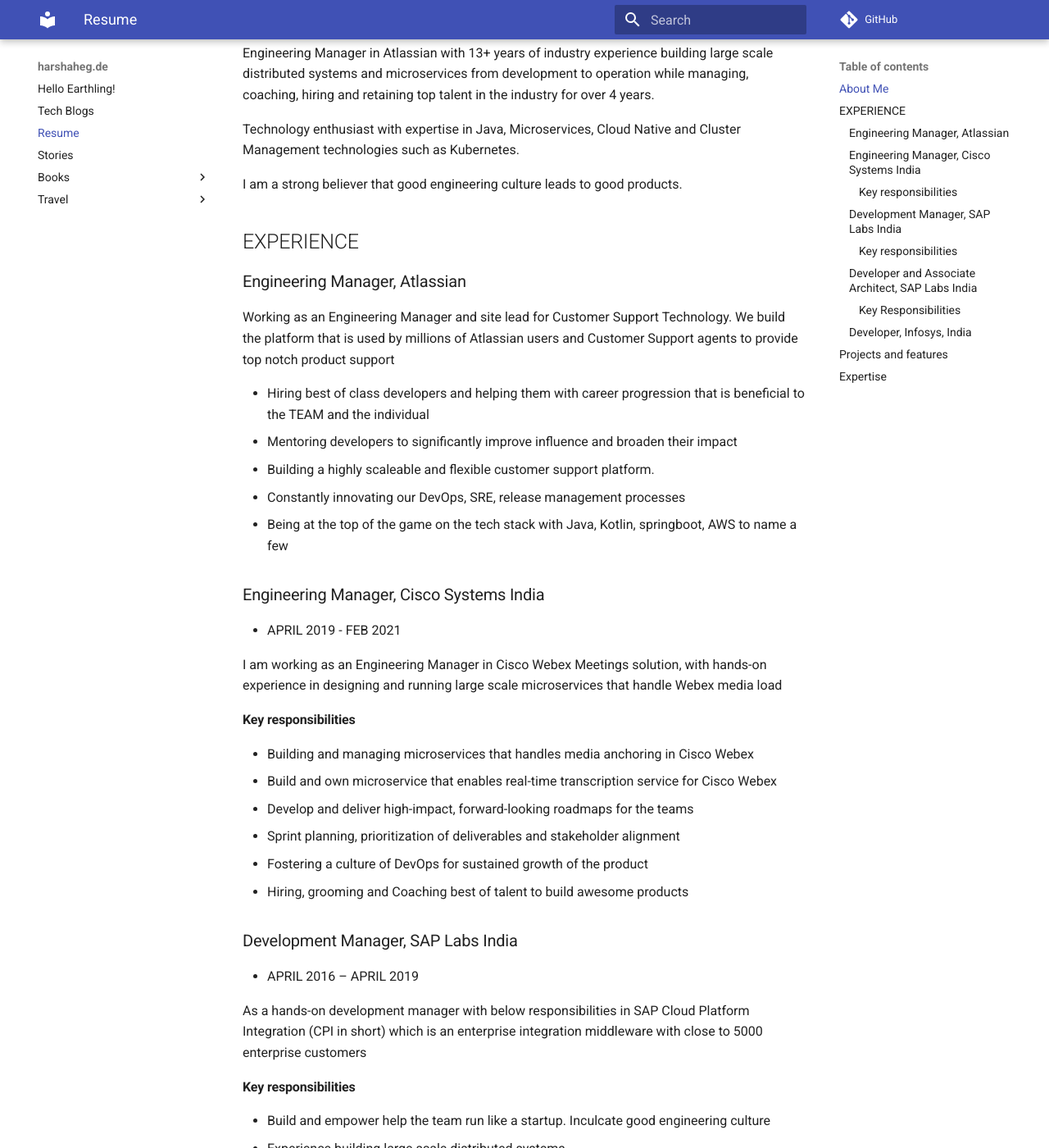
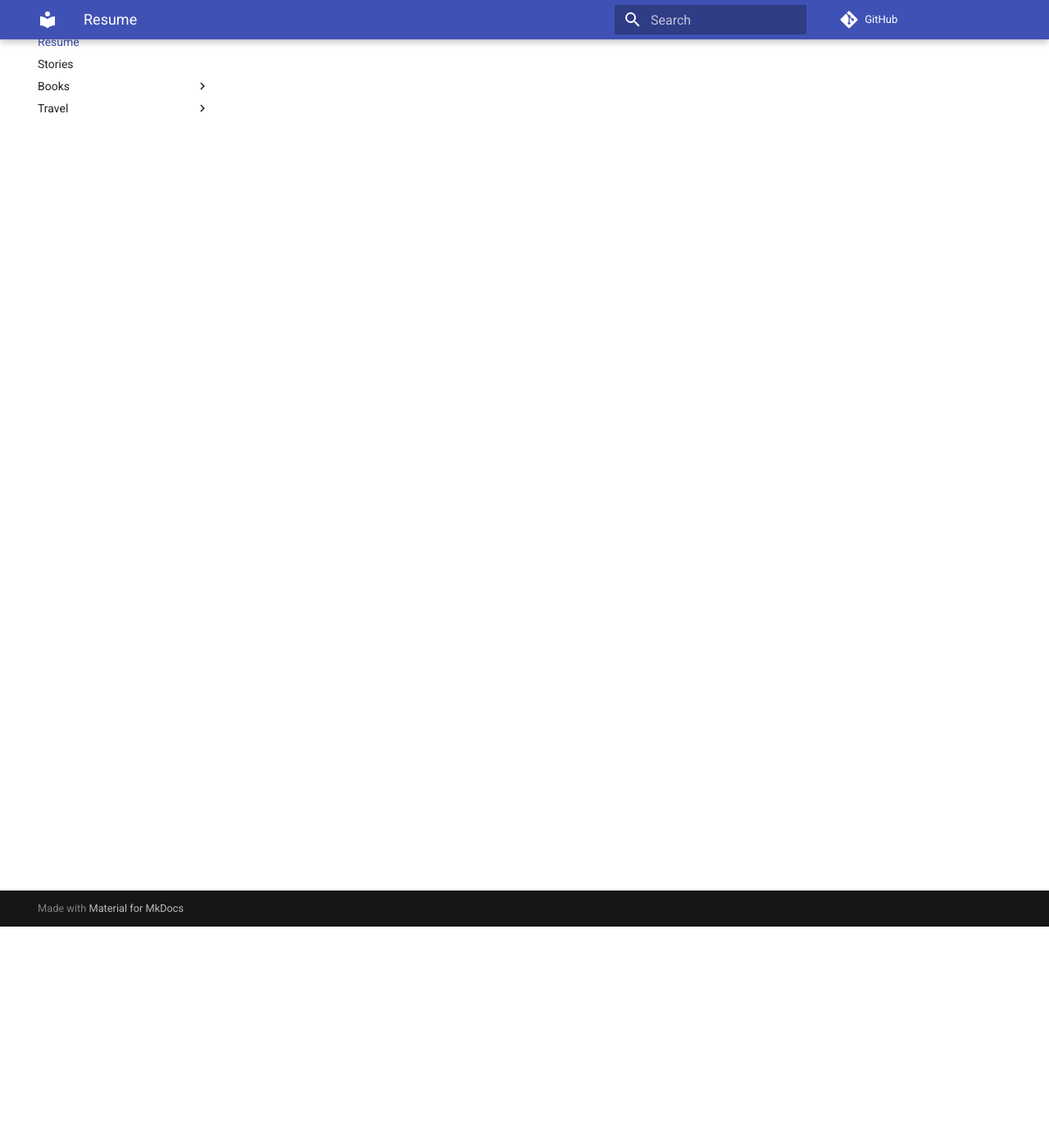
Before and after one commit to harshakhegde/harshakhegde.github.io, an MkDocs documentation site: the page built from home/resume.md, in a window 1280 px wide and 1400 px high, scrolled down 270 px. Shown: the whole window at 82% size. Built offline with MkDocs 1.6.1 and Material for MkDocs 9.7.7, drawn with Linux system fonts in a browser that asks for light colours; comment, search, counter and statistics services are not loaded; some of the changed text lies outside the part shown.

Commit message:
Update resume.md

```diff
--- a/home/resume.md
+++ b/home/resume.md
@@ -7,87 +7,3 @@
 <a href="https://linkedin.com/in/harshakhegde" target="blank"><img align="center" src="https://cdn.jsdelivr.net/npm/simple-icons@3.0.1/icons/linkedin.svg" alt="harshakhegde" height="20" width="20" /></a>
 <a href="https://medium.com/@harshakhegde" target="blank"><img align="center" src="https://cdn.jsdelivr.net/npm/simple-icons@3.0.1/icons/medium.svg" alt="@harshakhegde" height="20" width="20" /></a>
 </p>
-
-## About Me
-Engineering Manager in Atlassian with 13+ years of industry experience building large scale distributed systems and microservices from development to operation while managing, coaching, hiring and retaining top talent in the industry for over 4 years.
-
-Technology enthusiast with expertise in Java, Microservices, Cloud Native and Cluster Management technologies such as Kubernetes.
-
-I am a strong believer that good engineering culture leads to good products.
-
-## EXPERIENCE
-
-### Engineering Manager, Atlassian
-Working as an Engineering Manager and site lead for Customer Support Technology. We build the platform that is used by millions of Atlassian users and Customer Support agents to provide top notch product support
-
-- Hiring best of class developers and helping them with career progression that is beneficial to the TEAM and the individual
-- Mentoring developers to significantly improve influence and broaden their impact
-- Building a highly scaleable and flexible customer support platform.
-- Constantly innovating our DevOps, SRE, release management processes
-- Being at the top of the game on the tech stack with Java, Kotlin, springboot, AWS to name a few
-
-
-### Engineering Manager, Cisco Systems India
-- APRIL 2019 - FEB 2021
-
-I am working as an Engineering Manager in Cisco Webex Meetings solution, with hands-on experience in designing and running large scale microservices that handle Webex media load
-
-#### Key responsibilities
-
-- Building and managing microservices that handles media anchoring in Cisco Webex
-- Build and own microservice that enables real-time transcription service for Cisco Webex
-- Develop and deliver high-impact, forward-looking roadmaps for the teams
-- Sprint planning, prioritization of deliverables and stakeholder alignment
-- Fostering a culture of DevOps for sustained growth of the product
-- Hiring, grooming and Coaching best of talent to build awesome products
-
-
-### Development Manager, SAP Labs India
-- APRIL 2016 – APRIL 2019
-
-As a hands-on development manager with below responsibilities in SAP Cloud Platform Integration (CPI in short) which is an enterprise integration middleware with close to 5000 enterprise customers
-
-#### Key responsibilities
-
-- Build and empower help the team run like a startup. Inculcate good engineering culture
-- Experience building large scale distributed systems
-- Architecture Design and Development: Feature design, hands-on coding, manage and optimize site reliability
-- Experience balancing live-site management, feature delivery, and technical debt
-- Technical Leadership: Innovation, Product roadmap, Grooming
-- People management: Coaching, Managing performance. I loved coaching and engaging with Geeks in the team who always questioned and brought fresh perspective. Help channelize their energy in bringing method to madness
-- Recruitment: Hiring (incl. premier institutions), Retention
-
-### Developer and Associate Architect,  SAP Labs India
-- JUL 2008 – MARCH 2016
-
-In different roles as a Developer, Scrum Master and Associate Architect I was instrumental in building high performant cluster management component for SAP Cloud Platform Integration
-
-#### Key Responsibilities
-
-- Scrum Master: Sprint Planning, Execution and Continuous Improvements
-- Senior Developer and Associate Architect: Feature design and development, Manage escalation, mentor new team members
-- Recruitment: As technical panel member
-
-### Developer, Infosys, India
-- JUN 2007–JUL 2008
-
-- .net developer for a retail industry client
-- Topped the Infosys training program
-
-## Projects and features
-
-- Developed Zero downtime rolling software update
-- Automatic failover of the applications
-- Rolling restart of clusters
-- Cluster management features like configuration distribution, dynamic content distribution to scale to thousands of enterprise customers
-- Live Migration of cluster across major version with minimal downtime to enterprise customers
-- Gaining first-hand experience on kubernetes by being active on Kubernetes Auto Scale SIG
-
-## Expertise
-
-- Core java
-- Expertise in designing and operating a high scalable cloud native software with rolling update, failover, cluster locking, distributed task management
-- Deep expertise in building scalable microservices
-- Built a functional programming framework on Java 7
-- Built custom light weight task management framework using java&#39;s concurrency constructs
-- Strong understanding of git to manage source code
```
